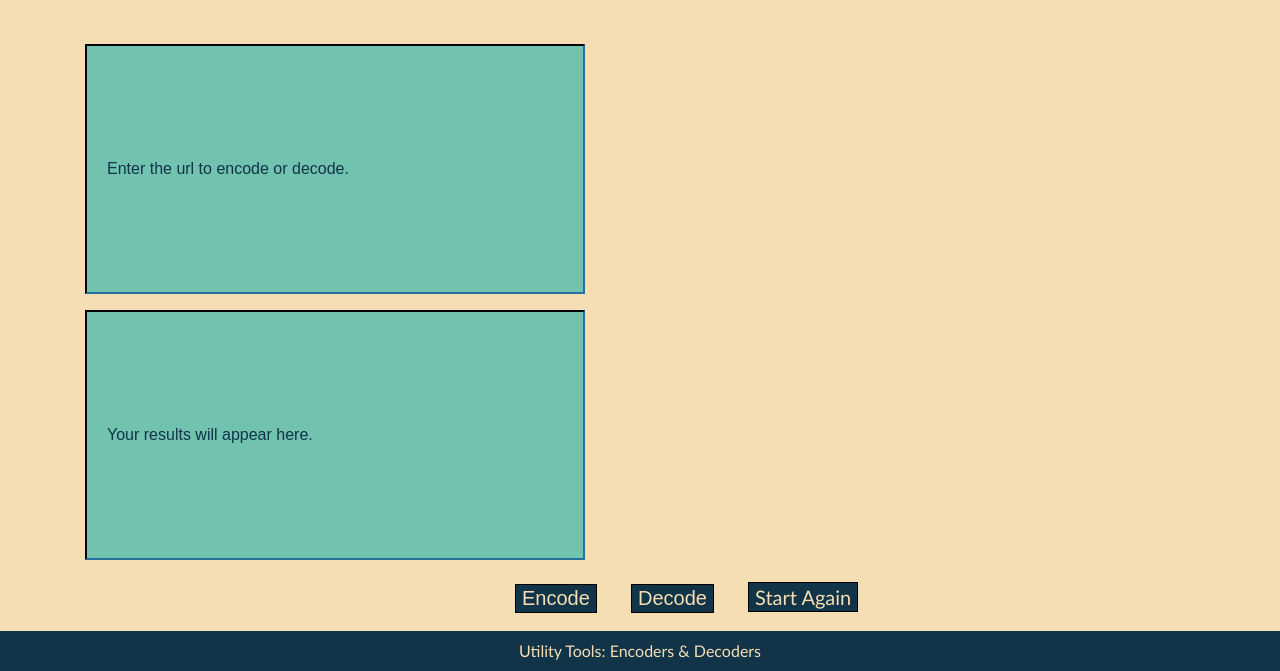
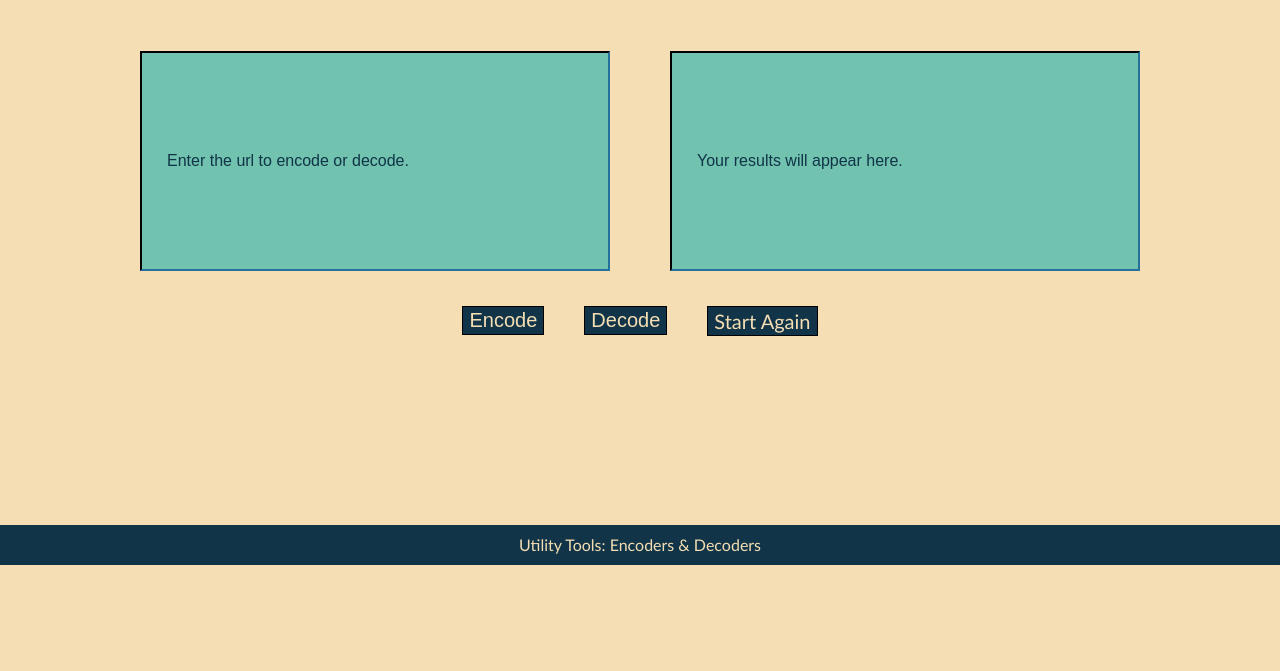
Before and after one commit to ashhadimam07/encoders-decoders-web-utilities, a website: page index.html in a window 1280 px wide. Shown: the part 235-906 px from the top of the page. After the commit the page ends 800 px from the top, so only its background shows below. Drawn offline with Linux system fonts and the light colour scheme.

Commit message:
Fixed alignment to center

```diff
--- a/index.html
+++ b/index.html
@@ -23,12 +23,16 @@
     <main>
         <h2 class="main-heading">URL Encode/Decode</h2>
         <br>
-        <div>
-            <input type="text" id="encode-url" placeholder="Enter the url to encode or decode.">
-            <input type="text" id="decode-url" placeholder="Your results will appear here.">
+        <div class="div-wrapper">
+            <div class="div-input">
+                <input type="text" id="encode-url" class="div-input-text" placeholder="Enter the url to encode or decode.">
+            </div>
+            <div class="div-output">
+                <input type="text" id="decode-url" class="div-output-text" placeholder="Your results will appear here.">
+            </div>
         </div>
-        <div>
-            <input type="button" id="encoder" class ="button button-position1" value="Encode">
+        <div class="button-wrapper">
+            <input type="button" id="encoder" class ="button" value="Encode">
             <input type="button" id="decoder" class ="button button-position2" value="Decode">
             <a href="index.html"><span class="button button-position2">Start Again</span></a>
         </div>
--- a/style.css
+++ b/style.css
@@ -51,20 +51,58 @@ body {
   color: #113448;
 }
 
+.div-wrapper {
+  display: flex;
+  align-items: center;
+  justify-content: center;
+}
+
+.div-input {
+  height: 250px;
+  width: 500px;
+  display: flex;
+  align-items: center;
+  justify-content: center;
+}
+
+.div-input-text {
+  height: 220px;
+  width: 470px;
+  padding-left: 25px;
+}
+
 input[type=text] {
   background-color: #71c2af;
   color: #113448;
-  padding: 12px 20px;
-  margin: 8px 85px;
-  width: 500px;
-  height: 250px;
   border-color: #113448;
   box-sizing: border-box;
   font-size: 16px;
 }
 
+.div-output {
+  height: 250px;
+  width: 500px;
+  display: flex;
+  align-items: center;
+  justify-content: center;
+  flex-direction: column;
+  margin-left: 30px;
+}
+
+.div-output-text {
+  height: 220px;
+  width: 470px;
+  padding-left: 25px;
+}
+
 ::placeholder {
   color: #113448;
+}
+
+.button-wrapper {
+  display: flex;
+  align-items: center;
+  justify-content: center;
 }
 
 .button {
@@ -76,20 +114,12 @@ input[type=text] {
   text-align: center;
   border: 1px solid black;
   font-size: 20px;
-  margin-top: 14px;
-  margin-bottom: 18px;
-}
-
-.button-position1 {
-  margin-left: 515px;
+  margin-top: 20px;
+  margin-bottom: 30px;
 }
 
 .button-position2 {
-  margin-left: 30px;
-}
-
-.button-position3 {
-  margin-left: 550px;
+  margin-left: 40px;
 }
 
 .footer {
```
Also changed, not shown: base64.html (+9 -5 lines), md5.html (+9 -5 lines), sha1.html (+9 -5 lines), sha256.html (+9 -5 lines), sha512.html (+9 -5 lines).
